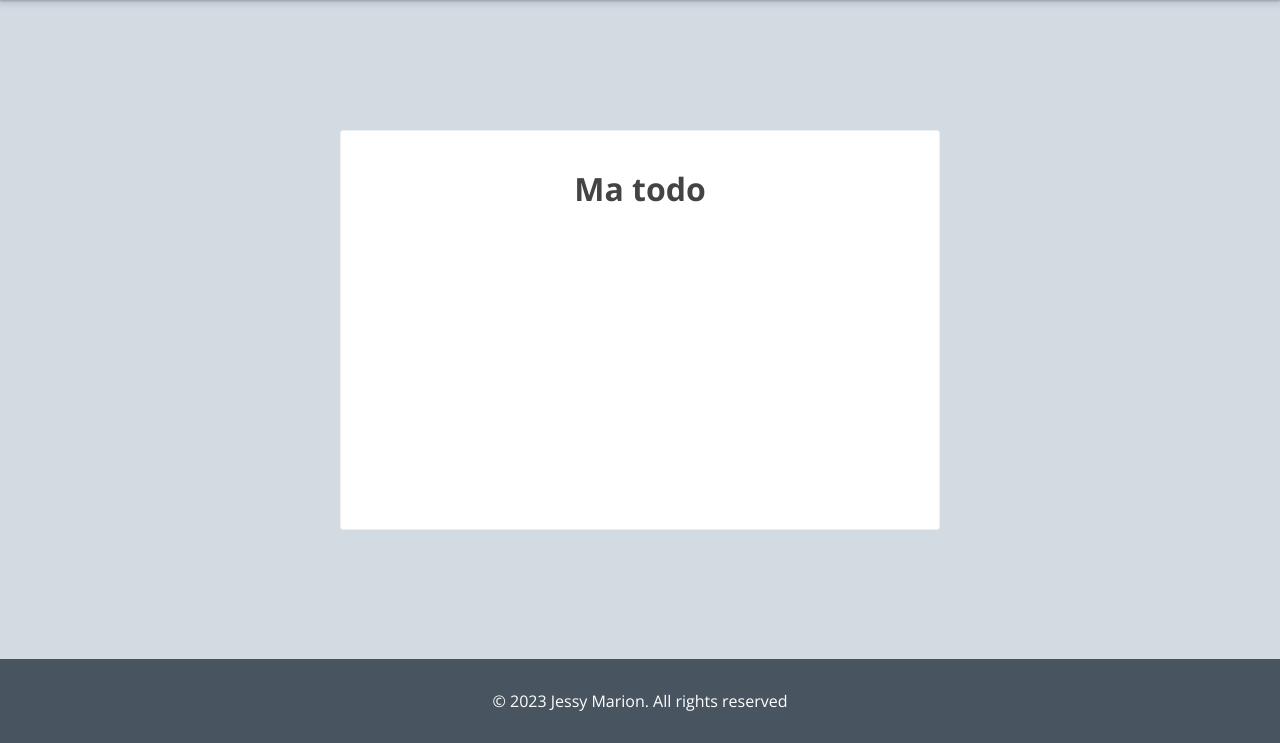
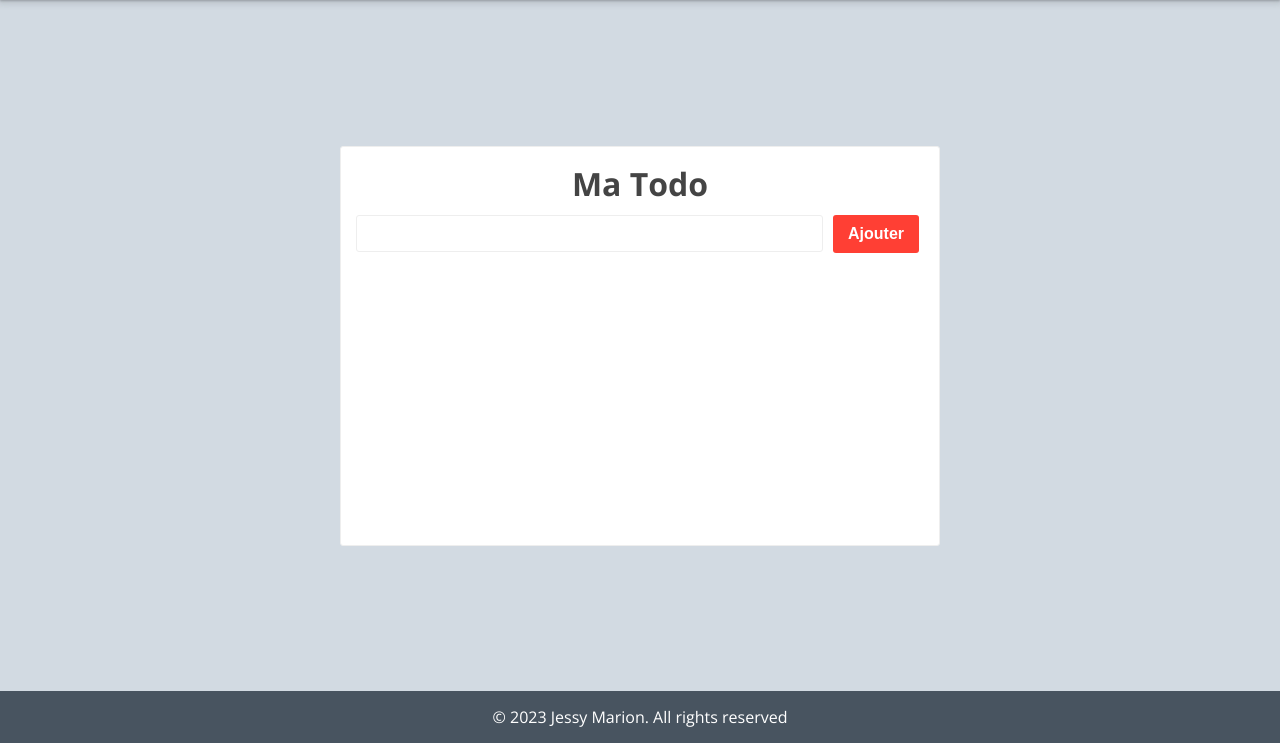
Before and after one commit to jessy-marion/TODO_with_PHP, a PHP site: page / in a window 1280 px wide. Shown: the part 57-800 px from the top of the page. Run offline with PHP 8.4, Linux system fonts and the light colour scheme.

Commit message:
feat: html/css form

```diff
--- a/index.php
+++ b/index.php
@@ -12,8 +12,11 @@
 
     <div class="content">
         <div class="todo-container">
-            <h1>Ma todo</h1>
-            <div class="todo-form"></div>
+            <h1>Ma Todo</h1>
+            <form action="/" method="POST" class="todo-form">
+                <input type="text">
+                <button class="btn btn-primary">Ajouter</button>
+            </form>
             <div class="todo-list"></div>
         </div>
     </div>
--- a/public/css/style.css
+++ b/public/css/style.css
@@ -23,12 +23,39 @@ body {
   background: var(--background-light);
 }
 
+h1,
+p {
+  margin: 0;
+}
+
+h1 {
+  margin-bottom: 1rem;
+}
+
 .container {
   font-size: 1.6rem;
   min-height: 100vh;
   display: flex;
   flex-flow: column;
   color: var(--text-color);
+}
+
+.btn {
+  background: white;
+  font-weight: 700;
+  color: var(--text-color);
+  font-size: 1.6rem;
+  border: 0;
+  padding: 10px 15px;
+  cursor: pointer;
+  border-radius: 3px;
+  margin: 0 5px;
+}
+
+.btn-primary {
+  background: var(--primary);
+  color: var(--text-color-light);
+  border-radius: 3px;
 }
 
 header {
@@ -73,3 +100,17 @@ footer {
 .todo-container h1 {
   text-align: center;
 }
+
+.todo-form {
+  display: flex;
+  flex-flow: row nowrap;
+  align-items: center;
+}
+
+.todo-form input {
+  flex: 1;
+  margin-right: 0.5rem;
+  border: var(--border);
+  border-radius: 3px;
+  padding: 10px 15px;
+}
```
